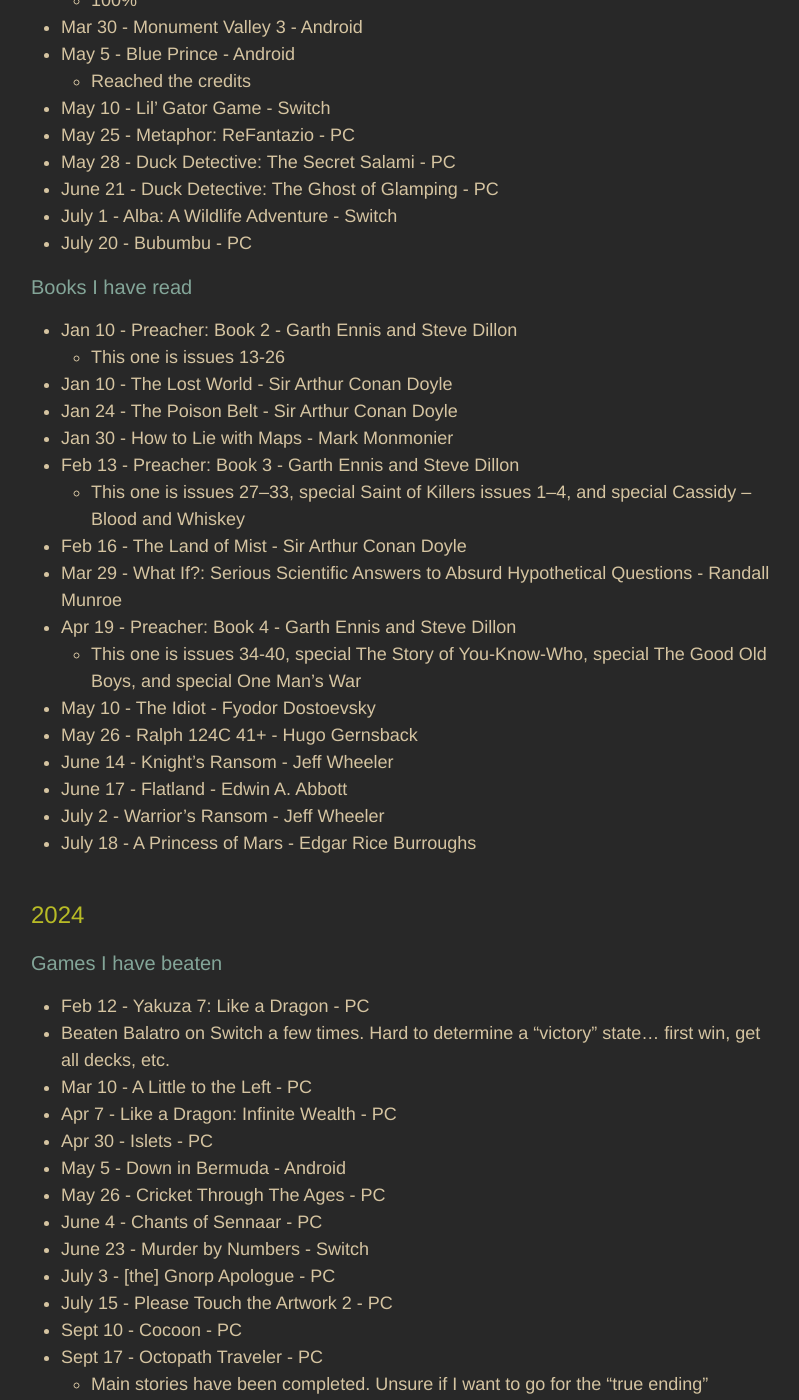
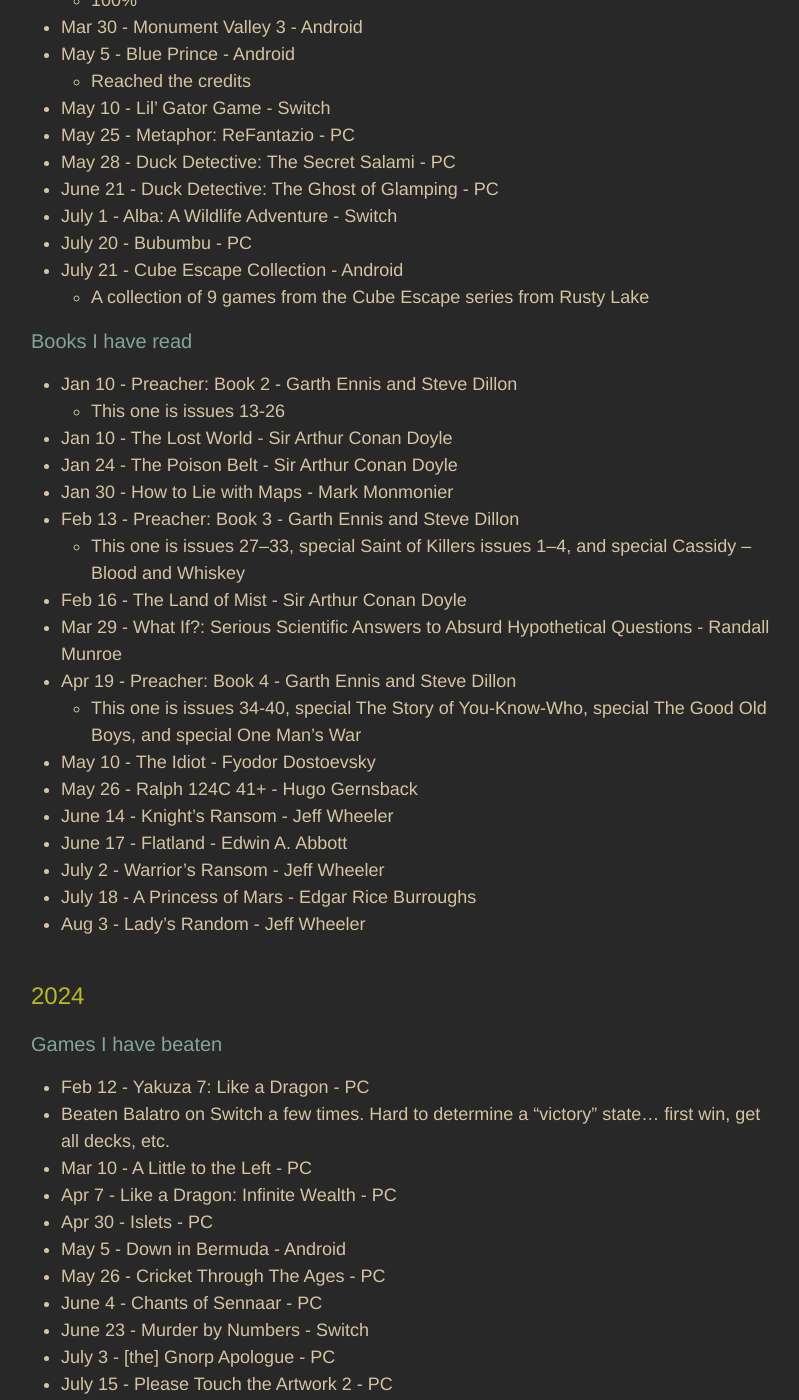
Before and after one commit to adkinsrs/sadkins_site, a Jekyll site: the page built from misc.md, in a window 1280 px wide and 1400 px high, scrolled down 761 px. Shown: the whole window, without its empty margins (239-1038 px from the left). Built offline with Jekyll 4.4.1, drawn with Linux system fonts in a browser that asks for light colours.

Commit message:
read a book

```diff
--- a/misc.md
+++ b/misc.md
@@ -35,6 +35,8 @@
 * June 21 - Duck Detective: The Ghost of Glamping - PC
 * July 1 - Alba: A Wildlife Adventure - Switch
 * July 20 - Bubumbu - PC
+* July 21 - Cube Escape Collection - Android
+  * A collection of 9 games from the Cube Escape series from Rusty Lake
 
 ### Books I have read
 
@@ -55,6 +57,7 @@
 * June 17 - Flatland - Edwin A. Abbott
 * July 2 - Warrior's Ransom - Jeff Wheeler
 * July 18 - A Princess of Mars - Edgar Rice Burroughs
+* Aug 3 - Lady's Random - Jeff Wheeler
 
 ## 2024
 
```
